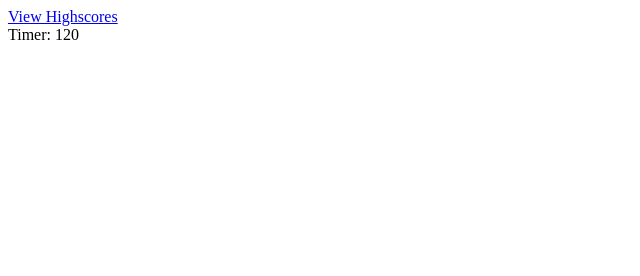
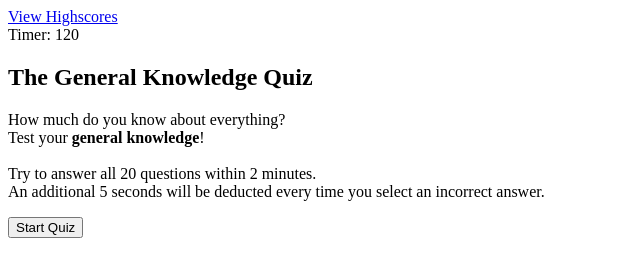
Before and after one commit to jkaho/quiz-website, a plain HTML site: page index.html in a window 1280 px wide. Shown: the whole page, without its empty margins (0-640 px from the left). Drawn offline with Linux system fonts and the light colour scheme; files that its build step writes are made by us from their sources; files whose address does not match are found by name.

Commit message:
Modify 'index.html' to populate #start div

```diff
--- a/index.html
+++ b/index.html
@@ -14,8 +14,16 @@
         <div id="countdown-div">Timer: <span id="countdown">120</span></div>
     </div>
     <div id="main-container">
-        <div id="start"></div>
-        <div id="questions"></div>
+        <div id="start">
+            <h2>The General Knowledge Quiz</h2>
+            <p>
+                How much do you know about everything?<br>Test your <strong>general knowledge</strong>!<br><br>Try to answer all 20 questions within 2 minutes.<br>An additional 5 seconds will be deducted every time you select an incorrect answer.
+            </p>
+            <div id="start-btn-div"><button id="start-quiz">Start Quiz</button></div>
+        </div>
+        <div id="questions">
+
+        </div>
         <div id="complete"></div>
         <div id="highscores"></div>
     </div>
```
